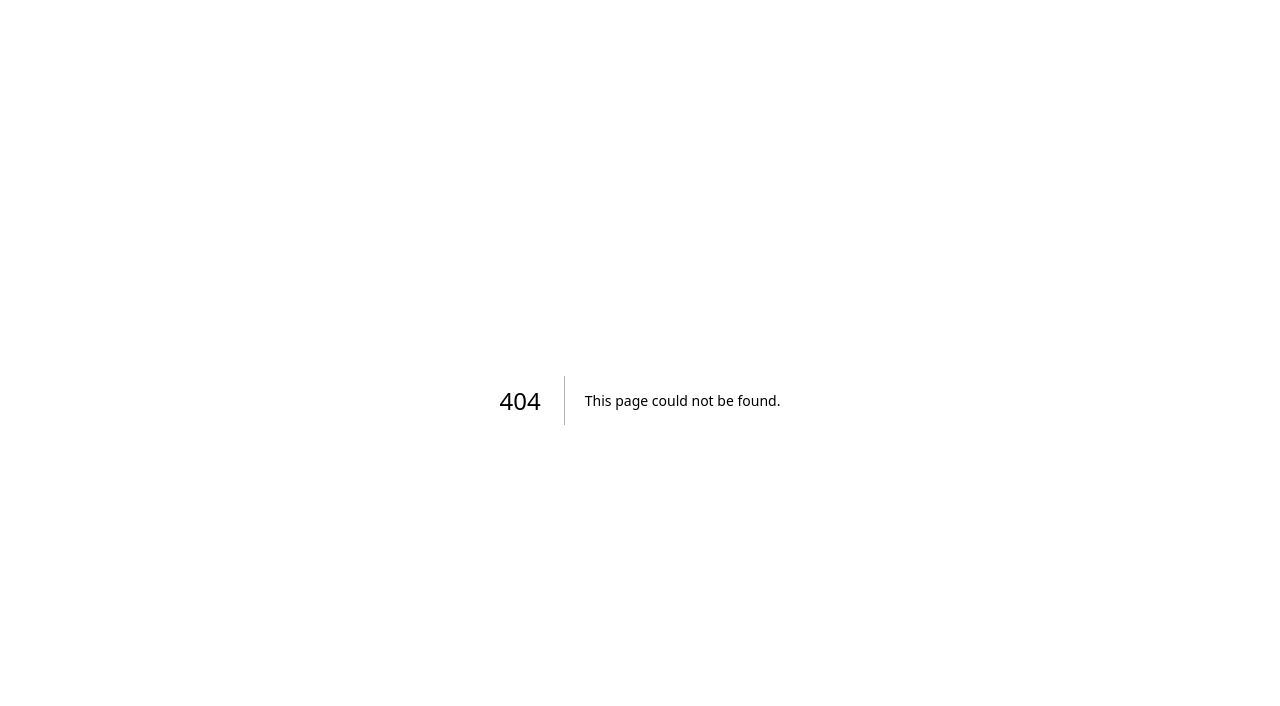
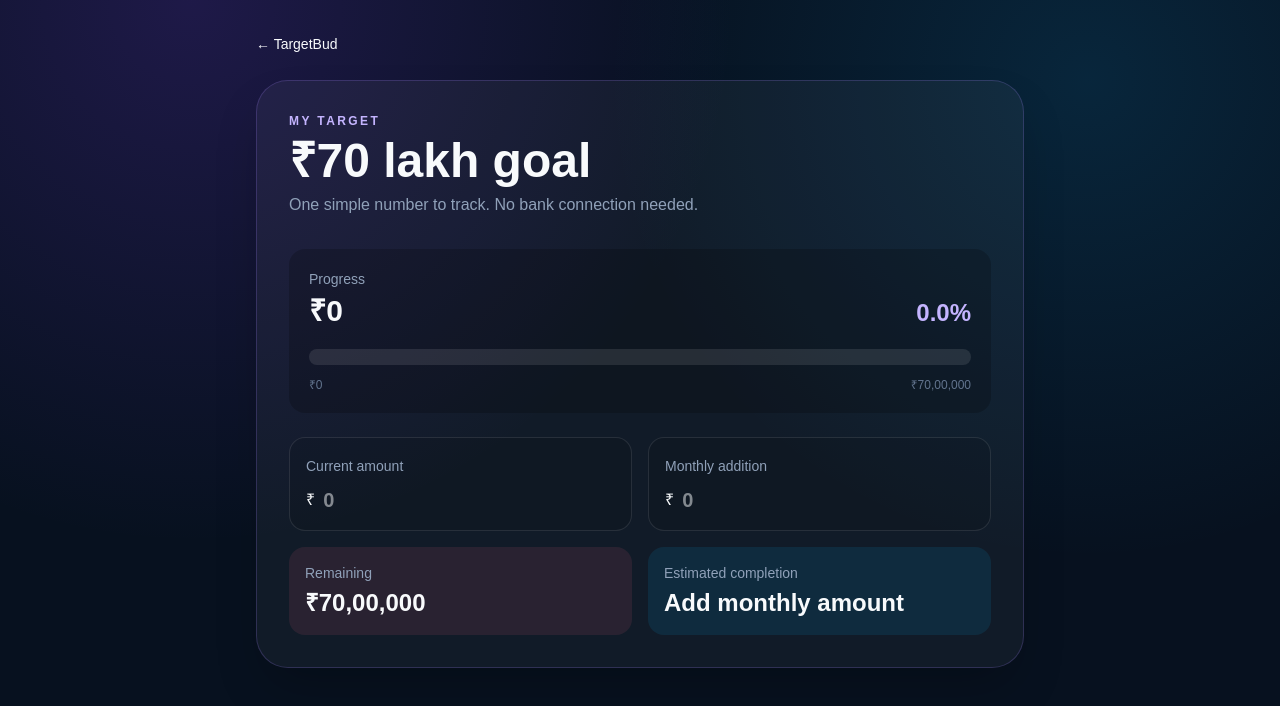
Before and after one commit to hariaahil/my-app, a Next.js app: page /goal in a window 1280 px wide. Before the commit this address had no page. Shown: the top 706 px of the page. Built offline with nearby package versions, Linux system fonts and the light colour scheme.

Commit message:
Add simple ₹70 lakh goal tracker

```diff
--- /dev/null
+++ b/app/goal/page.tsx
@@ -0,0 +1,97 @@
+"use client";
+
+import Link from "next/link";
+import { useEffect, useMemo, useState } from "react";
+
+const TARGET = 7000000;
+const KEY = "targetbud-70l-goal";
+
+function money(value: number) {
+  return `₹${Math.round(value).toLocaleString("en-IN")}`;
+}
+
+export default function GoalPage() {
+  const [current, setCurrent] = useState(0);
+  const [monthly, setMonthly] = useState(0);
+
+  useEffect(() => {
+    try {
+      const saved = JSON.parse(localStorage.getItem(KEY) || "{}");
+      if (typeof saved.current === "number") setCurrent(saved.current);
+      if (typeof saved.monthly === "number") setMonthly(saved.monthly);
+    } catch {}
+  }, []);
+
+  useEffect(() => {
+    localStorage.setItem(KEY, JSON.stringify({ current, monthly }));
+  }, [current, monthly]);
+
+  const remaining = Math.max(TARGET - current, 0);
+  const progress = Math.min((current / TARGET) * 100, 100);
+  const months = monthly > 0 ? Math.ceil(remaining / monthly) : null;
+  const targetDate = useMemo(() => {
+    if (!months) return null;
+    const d = new Date();
+    d.setMonth(d.getMonth() + months);
+    return d.toLocaleDateString("en-IN", { month: "long", year: "numeric" });
+  }, [months]);
+
+  return (
+    <main className="min-h-screen px-4 py-8 sm:px-6 lg:px-8">
+      <div className="mx-auto max-w-3xl">
+        <Link href="/" className="text-sm text-violet-300">← TargetBud</Link>
+
+        <section className="mt-6 rounded-[2rem] border border-violet-400/20 bg-white/[.045] p-6 shadow-2xl sm:p-8">
+          <p className="text-xs font-bold tracking-[.2em] text-violet-300">MY TARGET</p>
+          <h1 className="mt-2 text-4xl font-semibold sm:text-5xl">₹70 lakh goal</h1>
+          <p className="mt-2 text-slate-400">One simple number to track. No bank connection needed.</p>
+
+          <div className="mt-8 rounded-2xl bg-black/20 p-5">
+            <div className="flex items-end justify-between gap-4">
+              <div>
+                <p className="text-sm text-slate-400">Progress</p>
+                <p className="mt-1 text-3xl font-bold">{money(current)}</p>
+              </div>
+              <p className="text-2xl font-bold text-violet-300">{progress.toFixed(1)}%</p>
+            </div>
+            <div className="mt-5 h-4 overflow-hidden rounded-full bg-white/10">
+              <div className="h-full rounded-full bg-violet-500 transition-all" style={{ width: `${progress}%` }} />
+            </div>
+            <div className="mt-3 flex justify-between text-xs text-slate-500">
+              <span>₹0</span><span>{money(TARGET)}</span>
+            </div>
+          </div>
+
+          <div className="mt-6 grid gap-4 sm:grid-cols-2">
+            <label className="rounded-2xl border border-white/10 bg-black/10 p-4">
+              <span className="text-sm text-slate-400">Current amount</span>
+              <div className="mt-2 flex items-center gap-2">
+                <span>₹</span>
+                <input type="number" min="0" value={current || ""} onChange={e => setCurrent(Math.max(0, Number(e.target.value) || 0))} placeholder="0" className="w-full bg-transparent text-xl font-semibold outline-none" />
+              </div>
+            </label>
+            <label className="rounded-2xl border border-white/10 bg-black/10 p-4">
+              <span className="text-sm text-slate-400">Monthly addition</span>
+              <div className="mt-2 flex items-center gap-2">
+                <span>₹</span>
+                <input type="number" min="0" value={monthly || ""} onChange={e => setMonthly(Math.max(0, Number(e.target.value) || 0))} placeholder="0" className="w-full bg-transparent text-xl font-semibold outline-none" />
+              </div>
+            </label>
+          </div>
+
+          <div className="mt-4 grid gap-4 sm:grid-cols-2">
+            <div className="rounded-2xl bg-rose-400/10 p-4">
+              <p className="text-sm text-slate-400">Remaining</p>
+              <p className="mt-1 text-2xl font-bold">{money(remaining)}</p>
+            </div>
+            <div className="rounded-2xl bg-sky-400/10 p-4">
+              <p className="text-sm text-slate-400">Estimated completion</p>
+              <p className="mt-1 text-2xl font-bold">{targetDate || "Add monthly amount"}</p>
+              {months && <p className="mt-1 text-xs text-slate-500">About {months} month{months === 1 ? "" : "s"}</p>}
+            </div>
+          </div>
+        </section>
+      </div>
+    </main>
+  );
+}
```
